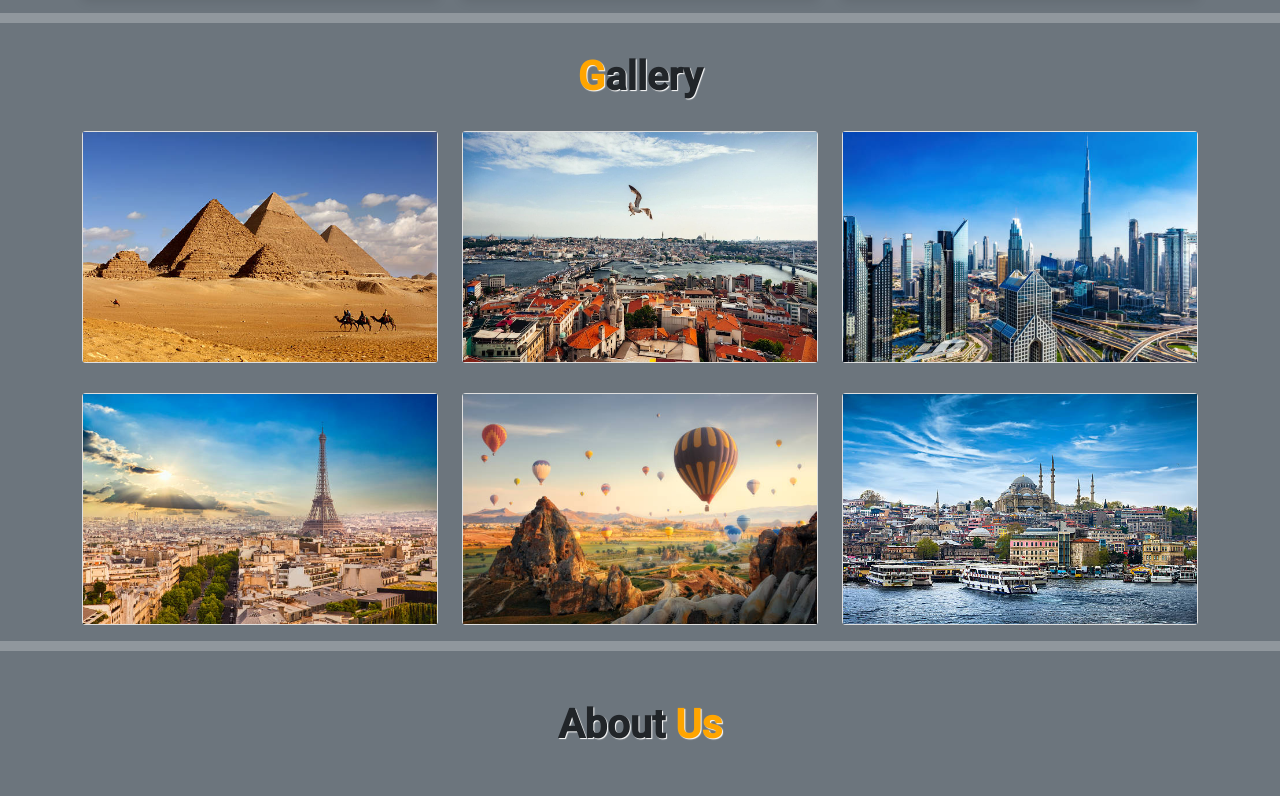
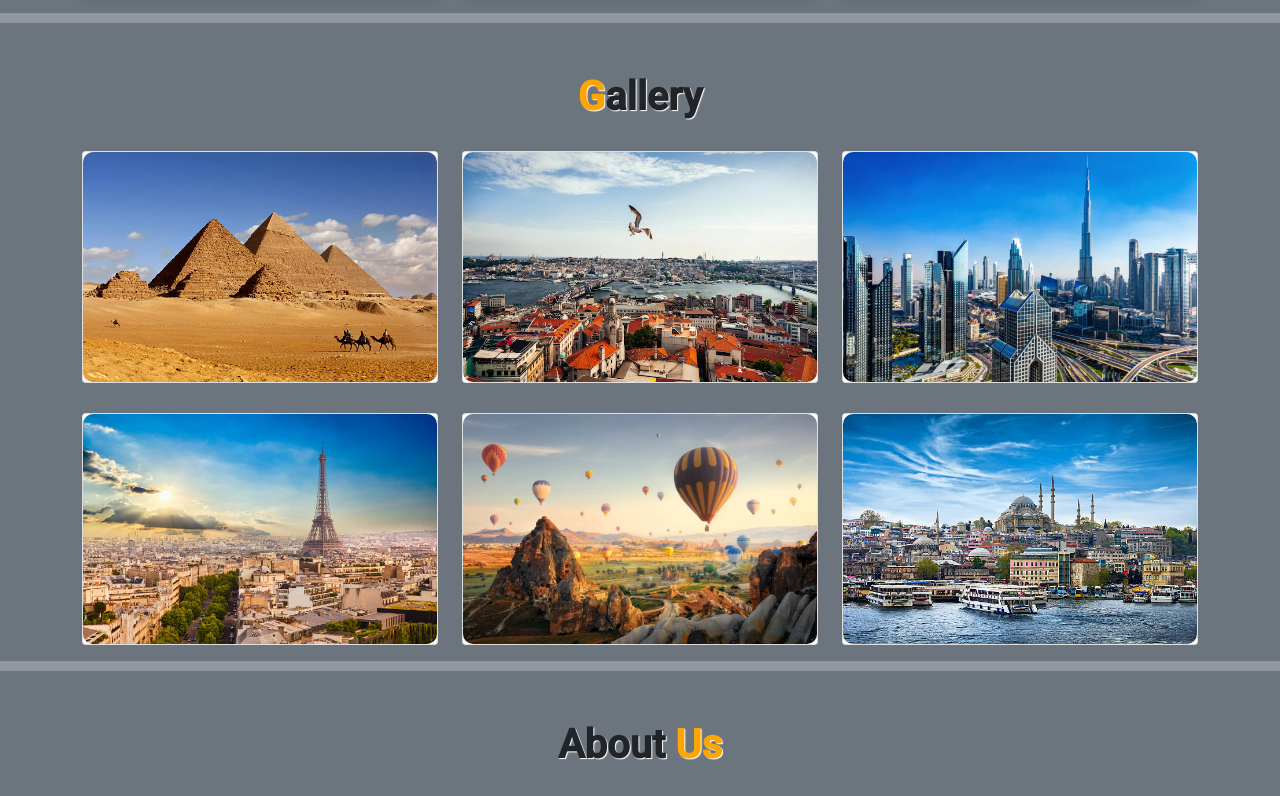
Before and after one commit to LIJO-JOHNY/Travels-Website, a plain HTML site: page index.html in a window 1280 px wide. Shown: the part 4595-5391 px from the top of the page. Drawn offline with nearby package versions, Linux system fonts and the light colour scheme.

Commit message:
Update style.css

```diff
--- a/style.css
+++ b/style.css
@@ -249,19 +249,19 @@
 .services .card .card-body {
   text-align: center;
 }
-/* Gallary */
-.gallary {
+/* Gallery */
+.gallery {
   margin-top: 50px;
 }
 .gallary .card {
   border-radius: 10px;
   cursor: pointer;
 }
-.gallary .card img {
+.gallery .card img {
   border-radius: 10px;
   transition: 0.5s;
 }
-.gallary .card img:hover {
+.gallery .card img:hover {
   transform: scale(1.05);
 }
 /* About */
```
